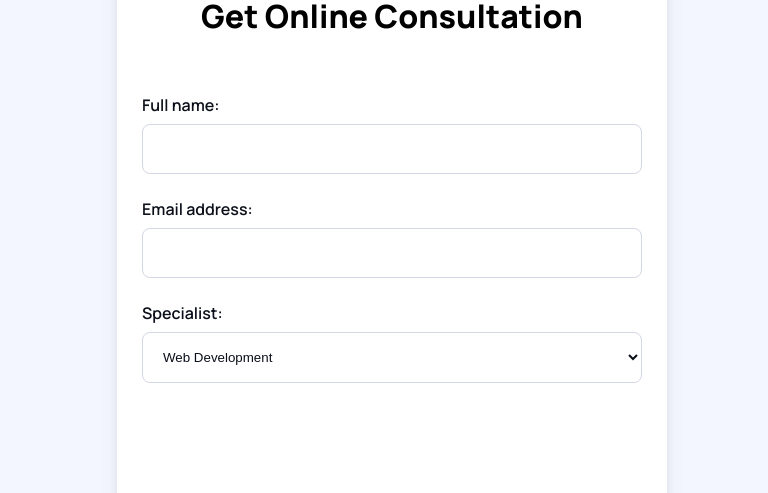
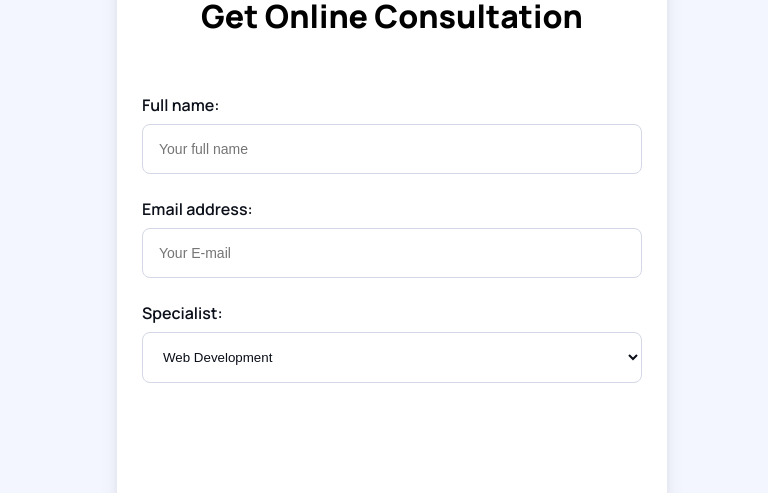
Before and after one commit to Messijahz/reactapp, a React (Vite) app: page /contact in a window 1280 px wide. Shown: the part 459-952 px from the top of the page, without its empty margins (248-1016 px from the left). Built offline with nearby package versions, Linux system fonts and the light colour scheme.

Commit message:
Added so that the get online consulation on the contact page can send data to the api and get a validation if it was okey.

```diff
--- a/src/components/ContactAddress.jsx
+++ b/src/components/ContactAddress.jsx
@@ -14,7 +14,7 @@ const ContactAddress = () => {
         <div id="map-info">
             <iframe
               src="https://www.google.com/maps/embed?pb=!1m18!1m12!1m3!1d6311.249394964277!2d-122.41400263221898!3d37.72848629910108!2m3!1f0!2f0!3f0!3m2!1i1024!2i768!4f13.1!3m3!1m2!1s0x808f7f02449cda7b%3A0x56b4d414afddd65!2sSilver%20Terrace%2C%20San%20Francisco%2C%20Kalifornien%2094124%2C%20USA!5e0!3m2!1ssv!2sse!4v1729352777968!5m2!1ssv!2sse"
-              allowfullscreen=""
+              allowFullScreen=""
               loading="lazy">
             </iframe>
         </div>
--- a/src/components/ContactView.jsx
+++ b/src/components/ContactView.jsx
@@ -1,6 +1,7 @@
 import React from 'react'
 import EnvelopeIcon from '../assets/pictures/bx-envelope.svg'
 import PeopleIcon from '../assets/pictures/people-icon.svg'
+import ContactViewForm from './ContactViewForm'
 
 const ContactView = () => {
   return (
@@ -50,28 +51,8 @@ const ContactView = () => {
           </div>
         </div>
 
-          <div className="consulation-box">
-            <h2>Get Online Consultation</h2>
+        <ContactViewForm />
 
-            <form action="/submit" method="POST">
-              <label htmlFor="name">Full name:</label>
-              <input type="text" id="name" name="name" required />
-
-              <label htmlFor="email">Email address:</label>
-              <input type="email" id="email" name="email" required />
-
-              <label htmlFor="speciality">Specialist:</label>
-              <select id="speciality" name="speciality" required>
-                <option value="" disabled></option>
-                <option value="webdev">Web Development</option>
-                <option value="graphicdesign">Graphic Design</option>
-                <option value="datascience">Data Science</option>
-                <option value="marketing">Marketing</option>
-              </select>
-
-              <button type="submit" className="btn-primary">Make an appointment</button>
-            </form>
-          </div>
       </section>
   )
 }
--- /dev/null
+++ b/src/components/ContactViewForm.jsx
@@ -0,0 +1,69 @@
+import React, { useState } from 'react';
+import axios from 'axios'
+
+
+const ContactViewForm = () => {
+  const [formData, setFormData] = useState({ fullName: '', email: '', specialist: 'Web Development', });
+
+  const handleInputChange = (e) => {
+    const { name, value } = e.target;
+    setFormData({...formData, [name]: value });
+  };
+
+  const handleSubmit = async (e) => {
+    e.preventDefault();
+
+    try {
+      const res = await axios.post(
+        'https://win24-assignment.azurewebsites.net/api/forms/contact',
+        formData,
+        {
+          headers: {
+            'Content-Type': 'application/json'
+          }
+        }
+      );
+
+      if (res.status === 200) {
+        console.log('Allt lyckades');
+        alert('Allt lyckades');
+      }
+    } catch (error) {
+      console.log('Någonting gick fel', error);
+      alert('Någonting gick fel');
+    }
+  };
+
+
+
+
+
+
+  return (
+    <div className="consulation-box">
+          <h2>Get Online Consultation</h2>
+
+          <form onSubmit={handleSubmit}>
+            <label htmlFor="fullName">Full name:</label>
+            <input type="text" name="fullName" placeholder="Your full name" value={formData.name} onChange={handleInputChange} noValidate />
+
+            <label htmlFor="email">Email address:</label>
+            <input type="email" name="email" placeholder="Your E-mail" value={formData.email} onChange={handleInputChange} noValidate />
+
+            <label htmlFor="specialist">Specialist:</label>
+            <select id="speciality" name="specialist" value={formData.specialist} onChange= {handleInputChange} noValidate>
+              <option disabled></option>
+              <option>Web Development</option>
+              <option>Graphic Design</option>
+              <option>Data Science</option>
+              <option>Marketing</option>
+            </select>
+
+            <button type="submit" className="btn-primary">Make an appointment</button>
+          </form>
+        </div>
+  )
+}
+
+
+export default ContactViewForm
--- a/src/components/FaqList.jsx
+++ b/src/components/FaqList.jsx
@@ -1,17 +1,18 @@
 import React, { useState, useEffect } from 'react'
 import FaqItem from './FaqItem'
+import axios from 'axios'
 
 const FaqList = () => {
   const [faqItems, setFaqItems] = useState ([])
 
-  const fetchData = async () => {
+  const getDataUsingFetch = async () => {
     const res = await fetch('https://win24-assignment.azurewebsites.net/api/faq')
     const data = await res.json()
     setFaqItems(data)
   }
 
   useEffect(() => {
-    fetchData()
+    getDataUsingFetch()
   }, [])
 
 
```
